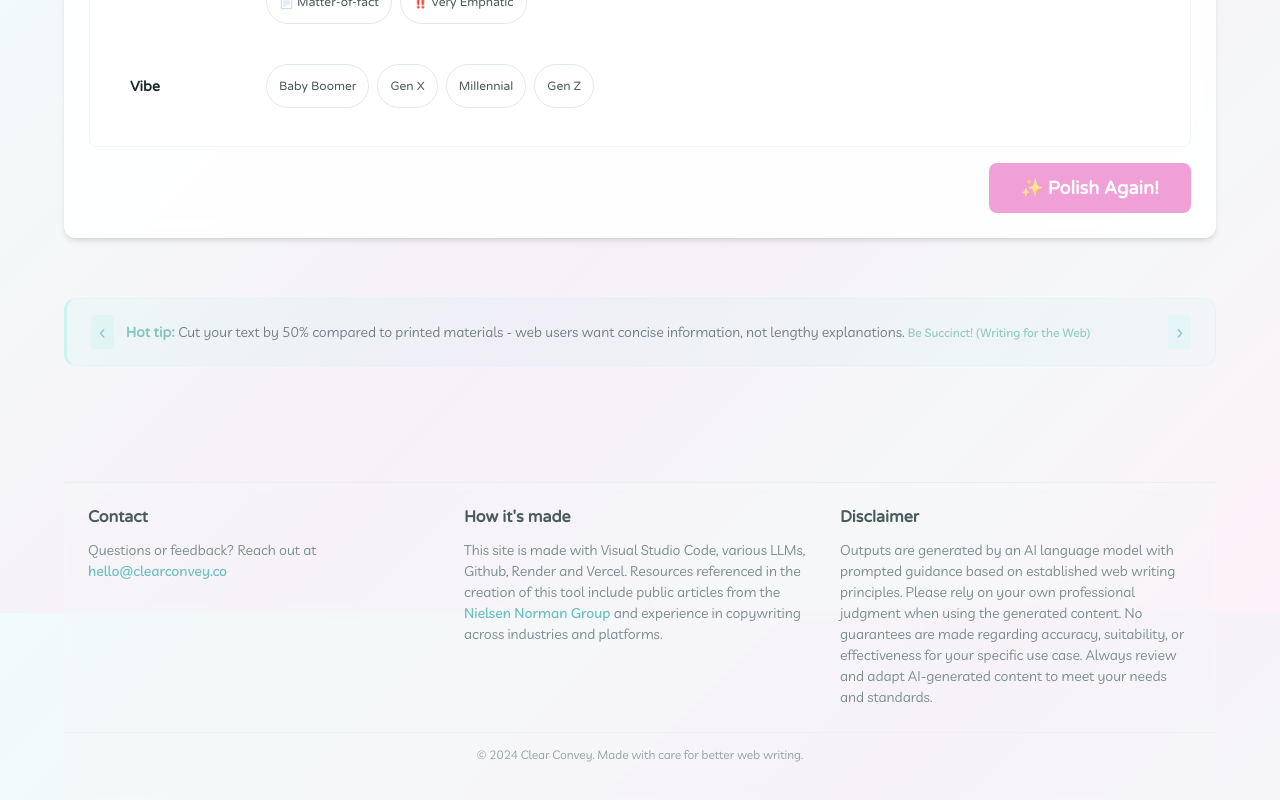
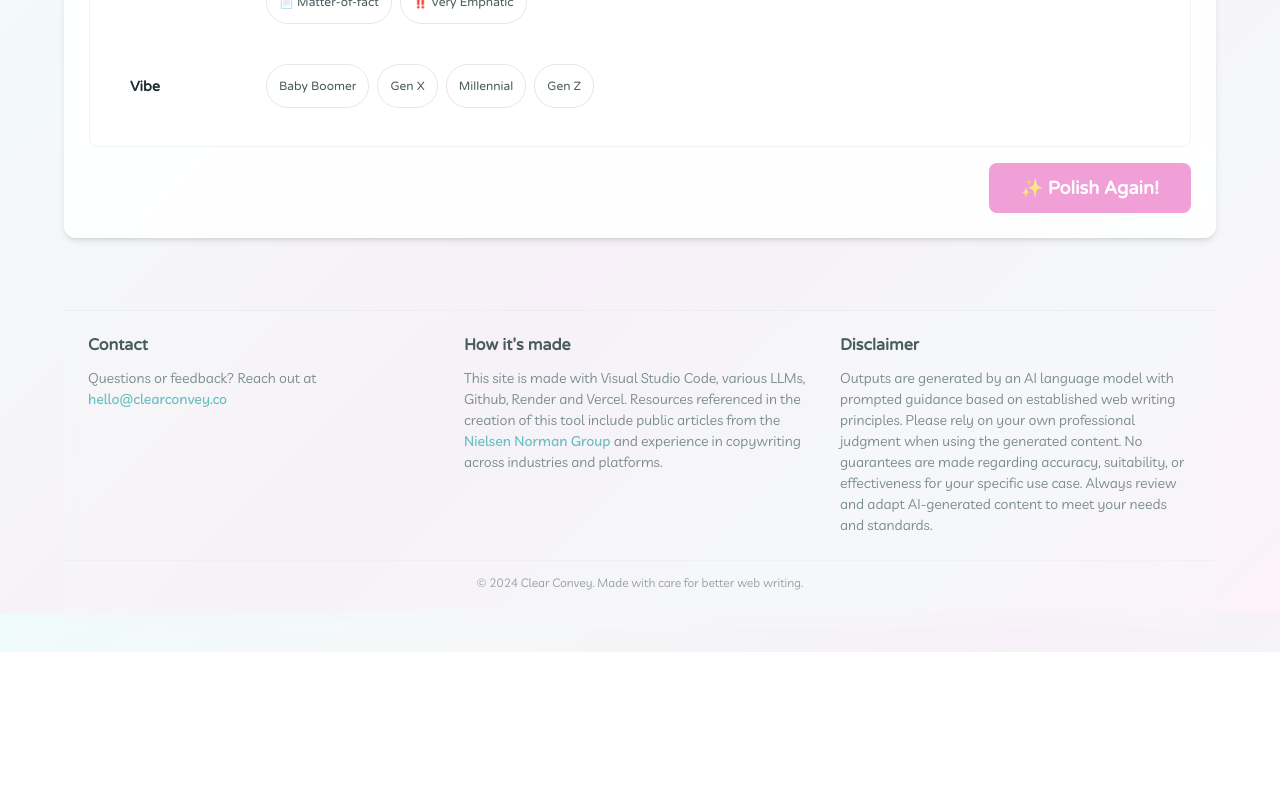
Before and after one commit to cd-space-dot-dot/web-copy-polisher-frontend, a React (Vite) app: page / in a window 1280 px wide. Shown: the part 1787-2587 px from the top of the page. After the commit the page ends 2439 px from the top, so only its background shows below. Built offline with nearby package versions, Linux system fonts and the light colour scheme; a web font is replaced by a local one.

Commit message:
comment out pro tips to try to fix width

```diff
--- a/src/components/Footer.jsx
+++ b/src/components/Footer.jsx
@@ -18,42 +18,43 @@ export function ProTipsSection() {
     );
   };
 
-  return (
-    <section className="section">
-    <div className="footer-tips">
-        <div className="tip-container">
-        <button
-            className="tip-nav-btn tip-nav-prev"
-            onClick={prevTip}
-            aria-label="Previous tip"
-        >
-            ‹
-        </button>
+  //
+    // return (
+    //   <section className="section">
+    //   <div className="footer-tips">
+    //       <div className="tip-container">
+         //  <button
+    //           className="tip-nav-btn tip-nav-prev"
+    //           onClick={prevTip}
+    //           aria-label="Previous tip"
+     //      >
+     //          ‹
+     //      </button>
+     //
+     //      <div className="tip-content">
+     //          <strong>Hot tip:</strong> {currentTip.snippet}{" "}
+     //          <a
+     //          href={currentTip.url}
+     //          target="_blank"
+      //         rel="noopener noreferrer"
+      //         className="tip-source"
+      //      >
+     //          {currentTip.article_title}
+     //          </a>
+     //      </div>
 
-        <div className="tip-content">
-            <strong>Hot tip:</strong> {currentTip.snippet}{" "}
-            <a
-            href={currentTip.url}
-            target="_blank"
-            rel="noopener noreferrer"
-            className="tip-source"
-            >
-            {currentTip.article_title}
-            </a>
-        </div>
-
-        <button
-            className="tip-nav-btn tip-nav-next"
-            onClick={nextTip}
-            aria-label="Next tip"
-        >
-            ›
-        </button>
-        </div>
-      </div>
-    </section>
-  );
-}
+     //      <button
+     //          className="tip-nav-btn tip-nav-next"
+     //          onClick={nextTip}
+      //         aria-label="Next tip"
+      //     >
+     //          ›
+     //      </button>
+     //      </div>
+     //    </div>
+    //   </section>
+  //   );
+  }
 
 export default function Footer() {
   // Email protection - simple obfuscation
```
